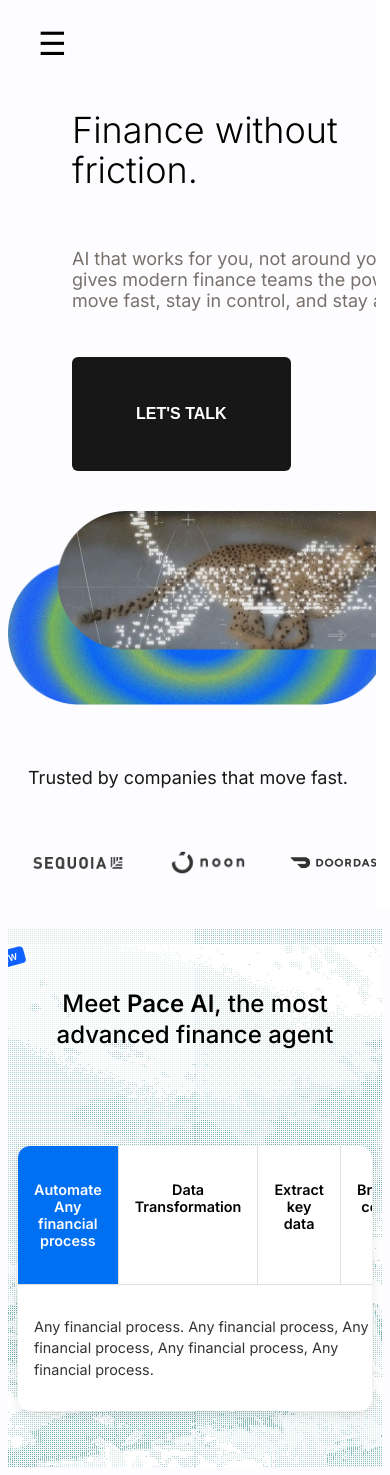
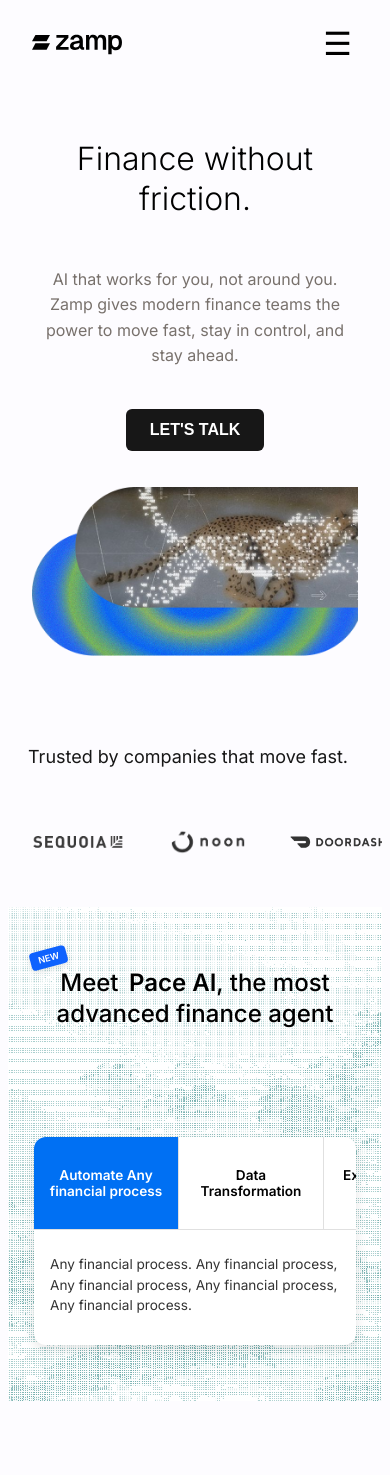
Before and after one commit to karanmonu/zamp-clone, a Next.js app: page / in a window 390 px wide. After the commit the page ends 1409 px from the top, so only its background shows below. Built offline with nearby package versions, Linux system fonts and the light colour scheme.

Commit message:
repsonsive

```diff
--- a/app/components/Header.tsx
+++ b/app/components/Header.tsx
@@ -5,19 +5,13 @@
 export default function NavigationHeader() {
   const [menuOpen, setMenuOpen] = useState(false);
 
-  const toggleMenu = () => {
-    setMenuOpen((prev) => !prev);
-  };
-
-  const closeMenu = () => {
-    setMenuOpen(false);
-  };
+  const toggleMenu = () => setMenuOpen((prev) => !prev);
+  const closeMenu = () => setMenuOpen(false);
 
   return (
     <header className="navigation-header">
-      {/* Left section (logo + nav links) */}
-      <nav className="left-navigation">
-        <div className="left-nav-container">
+      {/* Always-visible logo */}
+      <div className="logo-container">
         <img
           src="./assets/zamp-logo.svg"
           alt="zamp-logo"
@@ -25,16 +19,14 @@
           height="22"
           className="logo"
         />
+      </div>
+
+      {/* Right side nav and button - hidden on mobile */}
+      <div className="right-nav-container">
+        <nav className="nav-links">
           <a className="nav-link">Product</a>
-          <a className="nav-link company-link">Company</a>
-          <a className="nav-link investors-link">Investors</a>
-        </div>
-      </nav>
-
-      {/* Right section (nav + button) */}
-      <div className="right-section">
-        <div className="right-nav-container">
-          <nav className="right-navigation">
+          <a className="nav-link">Company</a>
+          <a className="nav-link">Investors</a>
           <a className="nav-link">Security</a>
           <a className="nav-link">Blog</a>
           <a className="nav-link">Login</a>
@@ -49,7 +41,6 @@
         </button>
       </div>
 
-        {/* Hamburger icon (only shown on mobile) */}
       <button
         className="hamburger"
         onClick={toggleMenu}
@@ -57,13 +48,12 @@
       >
         ☰
       </button>
-      </div>
 
-      {/* Backdrop (covers entire screen when menu open) */}
-      {menuOpen && <div className="backdrop" onClick={closeMenu}></div>}
-
-      {/* Mobile dropdown menu */}
-      <nav className={`mobile-menu ${menuOpen ? "open" : ""}`}>
+      {/* Mobile dropdown */}
+      {menuOpen && (
+        <>
+          <div className="backdrop" onClick={closeMenu}></div>
+          <nav className="mobile-menu open">
             <a className="nav-link" onClick={closeMenu}>
               Product
             </a>
@@ -92,6 +82,8 @@
               Let's Talk
             </button>
           </nav>
+        </>
+      )}
     </header>
   );
 }
--- a/app/components/HeroSection.module.css
+++ b/app/components/HeroSection.module.css
@@ -1,41 +1,50 @@
 .heroSection {
   display: flex;
+  flex-direction: row;
   gap: 20px;
+  padding: 4rem;
+  align-items: center;
+  justify-content: center;
 }
 
 .contentColumn {
   width: 50%;
-  margin-left: 0;
-  padding-left: 4rem;
+  padding-left: 0;
+  display: flex;
+  justify-content: center;
 }
 
 .content {
-  flex-grow: 1;
+  max-width: 600px;
+  width: 100%;
 }
 
 .heading {
-  font-size: 6rem;
+  font-size: 4rem;
   font-weight: 300;
   color: black;
-  line-height: 94px;
+  line-height: 1.2;
+  text-align: left;
 }
 
 .textContainer {
   display: flex;
   flex-direction: column;
-  margin-top: 96px;
-  max-width: 487px;
+  margin-top: 2rem;
+  max-width: 100%;
 }
 
 .description {
   font-size: 1.125rem;
   color: #78716c;
+  line-height: 1.6;
+  text-align: left;
 }
 
 .ctaButton {
   align-self: flex-start;
-  padding: 48px 64px;
-  margin-top: 28px;
+  padding: 1rem 2rem;
+  margin-top: 1.5rem;
   font-size: 1rem;
   font-weight: 600;
   color: white;
@@ -52,35 +61,63 @@
 }
 
 .imageColumn {
-  margin-left: 20px;
   width: 50%;
+  display: flex;
+  justify-content: center;
+  align-items: center;
 }
 
 .image {
-  margin-top: 20px;
-  width: 100%;
+  max-width: 100%;
   height: auto;
   object-fit: contain;
   aspect-ratio: 1.93;
+  margin-top: 1rem;
+}
+
+/* RESPONSIVE STYLES */
+@media (max-width: 1024px) {
+  .heading {
+    font-size: 3rem;
+  }
+
+  .heroSection {
+    padding: 2rem;
+  }
 }
 
 @media (max-width: 768px) {
   .heroSection {
     flex-direction: column;
+    padding: 2rem 1.5rem;
+    text-align: center;
   }
 
   .contentColumn,
   .imageColumn {
     width: 100%;
+    padding-left: 0;
     margin-left: 0;
   }
 
-  .heading {
-    font-size: 2.25rem;
-    line-height: 2.5rem;
+  .content {
+    align-items: center;
+    text-align: center;
   }
 
-  .textContainer {
-    margin-top: 40px;
+  .heading {
+    font-size: 2rem;
+    line-height: 2.5rem;
+    text-align: center;
+  }
+
+  .description {
+    font-size: 1rem;
+    text-align: center;
+  }
+
+  .ctaButton {
+    align-self: center;
+    padding: 0.75rem 1.5rem;
   }
 }
--- a/app/components/NavigationHeader.css
+++ b/app/components/NavigationHeader.css
@@ -1,23 +1,29 @@
-/* Base header styles */
 .navigation-header {
   display: flex;
-  flex-wrap: wrap;
-  gap: 2.5rem;
   justify-content: space-between;
   align-items: center;
   padding: 2rem 4rem;
   position: relative;
   z-index: 30;
+  background-color: #fdfcff;
 }
 
-.left-navigation,
-.right-navigation {
-  display: flex;
-  gap: 2.5rem;
-  align-items: center;
+.logo-container {
+  flex-shrink: 0;
 }
 
-.left-nav-container {
+.logo {
+  vertical-align: middle;
+}
+
+/* Desktop nav links and button */
+.right-nav-container {
+  display: flex;
+  align-items: center;
+  gap: 2rem;
+}
+
+.nav-links {
   display: flex;
   gap: 1.5rem;
   align-items: center;
@@ -29,6 +35,7 @@
   color: black;
   white-space: nowrap;
   transition: color 0.2s;
+  cursor: pointer;
 }
 
 .nav-link:hover {
@@ -52,22 +59,17 @@
   background-color: #404040;
 }
 
-.logo {
-  margin-right: 12px;
-  vertical-align: middle;
-}
-
-/* Hamburger button (mobile only) */
+/* Hamburger icon */
 .hamburger {
   display: none;
   font-size: 2rem;
   background: none;
   border: none;
   cursor: pointer;
-  z-index: 40; /* on top of everything */
+  z-index: 40;
 }
 
-/* Backdrop (only shows when menuOpen) */
+/* Backdrop overlay */
 .backdrop {
   position: fixed;
   top: 0;
@@ -84,7 +86,7 @@
   flex-direction: column;
   position: fixed;
   top: 0;
-  right: -300px; /* offscreen */
+  right: -300px;
   width: 250px;
   height: 100%;
   background: white;
@@ -95,31 +97,13 @@
 }
 
 .mobile-menu.open {
-  right: 0; /* slide in */
+  display: flex;
+  right: 0;
 }
 
-.right-nav-container {
-  display: flex;
-  align-items: center;
-  gap: 1.5rem;
-}
-
-/* Hide right-nav-container on mobile */
+/* Responsive styles */
 @media (max-width: 768px) {
   .right-nav-container {
-    display: none;
-  }
-}
-
-/* Responsive adjustments */
-@media (max-width: 768px) {
-  .navigation-header {
-    padding: 1rem 1.5rem;
-  }
-
-  .left-navigation,
-  .right-navigation,
-  .cta-button {
     display: none;
   }
 
@@ -127,7 +111,12 @@
     display: block;
   }
 
-  .mobile-menu {
-    display: flex;
+  .navigation-header {
+    padding: 1rem 1.5rem;
+  }
+
+  .logo {
+    width: 90px;
+    height: auto;
   }
 }
--- a/app/components/PaceAI/FeatureTabs.module.css
+++ b/app/components/PaceAI/FeatureTabs.module.css
@@ -1,20 +1,23 @@
 .tabContainer {
   width: 100%;
   padding: 1rem;
+  box-sizing: border-box;
+  overflow-x: hidden;
 }
 
 .tabsCard {
   display: flex;
-  flex-direction: row; /* side by side on desktop */
+  flex-direction: row;
   background: #ffffff;
   border-radius: 12px;
   box-shadow: 0 4px 12px rgba(0, 0, 0, 0.1);
   overflow: hidden;
+  flex-wrap: wrap;
 }
 
 .tabNav {
   display: flex;
-  flex-direction: column; /* vertical tabs */
+  flex-direction: column;
   width: 250px;
   border-right: 1px solid #e0e0e0;
 }
@@ -24,6 +27,8 @@
   cursor: pointer;
   transition: background-color 0.3s, color 0.3s;
   border-bottom: 1px solid #e0e0e0;
+  white-space: normal;
+  word-break: break-word;
 }
 
 .tabItem:hover {
@@ -40,14 +45,11 @@
   font-weight: 600;
 }
 
-.tabDescriptionWrapper {
-  margin-top: 0.5rem;
-}
-
 .tabDescription {
   font-size: 1rem;
   line-height: 1.5;
   color: #333;
+  margin-top: 0.5rem;
 }
 
 .tabContent {
@@ -58,14 +60,15 @@
 /* Responsive behavior */
 @media (max-width: 768px) {
   .tabsCard {
-    flex-direction: column; /* stack vertically on small screens */
+    flex-direction: column;
   }
 
   .tabNav {
-    flex-direction: row; /* horizontal tabs on top */
+    flex-direction: row;
     width: 100%;
     border-right: none;
     border-bottom: 1px solid #e0e0e0;
+    overflow-x: auto;
   }
 
   .tabItem {
@@ -73,24 +76,26 @@
     border-bottom: none;
     border-right: 1px solid #e0e0e0;
     text-align: center;
+    min-width: 120px;
   }
 
   .tabItem:last-child {
     border-right: none;
   }
 
-  .tabContent {
-    width: 100%;
-    padding: 1rem;
+  .tabTitle,
+  .tabDescription {
+    font-size: 0.95rem;
   }
 }
 
 @media (max-width: 480px) {
-  .tabTitle {
-    font-size: 0.9rem;
+  .tabTitle,
+  .tabDescription {
+    font-size: 0.85rem;
   }
 
-  .tabDescription {
-    font-size: 0.9rem;
+  .tabItem {
+    padding: 0.75rem;
   }
 }
--- a/app/components/PaceAI/PaceAI.module.css
+++ b/app/components/PaceAI/PaceAI.module.css
@@ -17,39 +17,44 @@
 }
 
 .headingWrapper {
-  display: flex;
-  flex-direction: column;
-  align-items: center;
+  position: relative;
+  display: inline-block;
   text-align: center;
-  position: relative;
-  margin-bottom: 20px;
+  margin-bottom: 2rem;
 }
 
 .newBadge {
+  position: absolute;
+  top: -1.2rem;
+  left: -1.2rem;
   background-color: #0f62fe;
   color: white;
-  font-size: 12px;
+  font-size: 0.65rem;
   font-weight: 600;
-  padding: 4px 10px;
+  padding: 2px 6px;
   border-radius: 4px;
   transform: rotate(-15deg);
-  position: absolute;
-  top: -25px;
-  left: -60px;
+  box-shadow: 0 2px 6px rgba(0, 0, 0, 0.1);
 }
 
 .heading {
-  font-size: 36px;
+  font-size: 2.25rem;
   font-weight: 500;
   line-height: 1.3;
   font-family: "Inter", sans-serif;
-  max-width: 900px;
+  word-break: break-word;
+  position: relative;
+  text-align: center;
+}
+.meetWrapper {
+  position: relative;
+  display: inline-block;
+  margin-right: 4px;
 }
 
 .bold {
   font-weight: 600;
 }
-
 @media (max-width: 768px) {
   .paceAISection {
     padding: 60px 15px;
@@ -58,6 +63,7 @@
   .heading {
     font-size: 28px;
     max-width: 100%;
+    line-height: 1.3;
   }
 
   .newBadge {
@@ -78,6 +84,7 @@
 
   .heading {
     font-size: 24px;
+    line-height: 1.3;
   }
 
   .newBadge {
--- a/app/components/PaceAI/PaceAIHeading.tsx
+++ b/app/components/PaceAI/PaceAIHeading.tsx
@@ -3,8 +3,12 @@
 export default function PaceAIHeading() {
   return (
     <h2 className={styles.heading}>
-      Meet <span className={styles.bold}>Pace AI</span>, the most advanced
-      finance agent
+      <span className={styles.meetWrapper}>
+        <span className={styles.newBadge}>NEW</span>
+        Meet
+      </span>{" "}
+      <span className={styles.bold}>Pace AI</span>, the most advanced finance
+      agent
     </h2>
   );
 }
--- a/app/components/PaceAI/PaceAISection.tsx
+++ b/app/components/PaceAI/PaceAISection.tsx
@@ -8,7 +8,6 @@
     <section className={styles.paceAISection}>
       <div className={styles.container}>
         <div className={styles.headingWrapper}>
-          <span className={styles.newBadge}>NEW</span>
           <PaceAIHeading />
         </div>
         <FeatureTabs />
```
Lines whose indentation alone changed are shown as unchanged.
